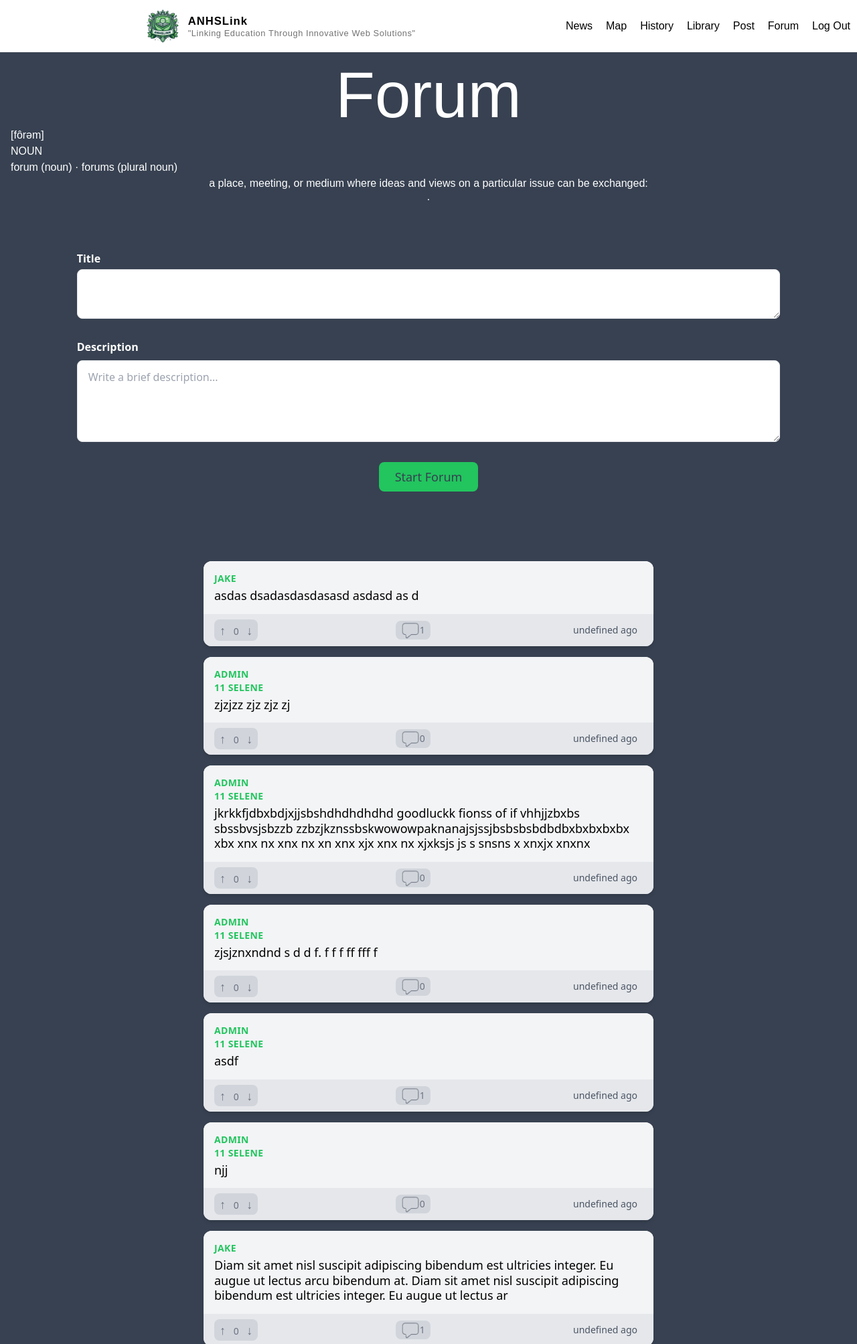
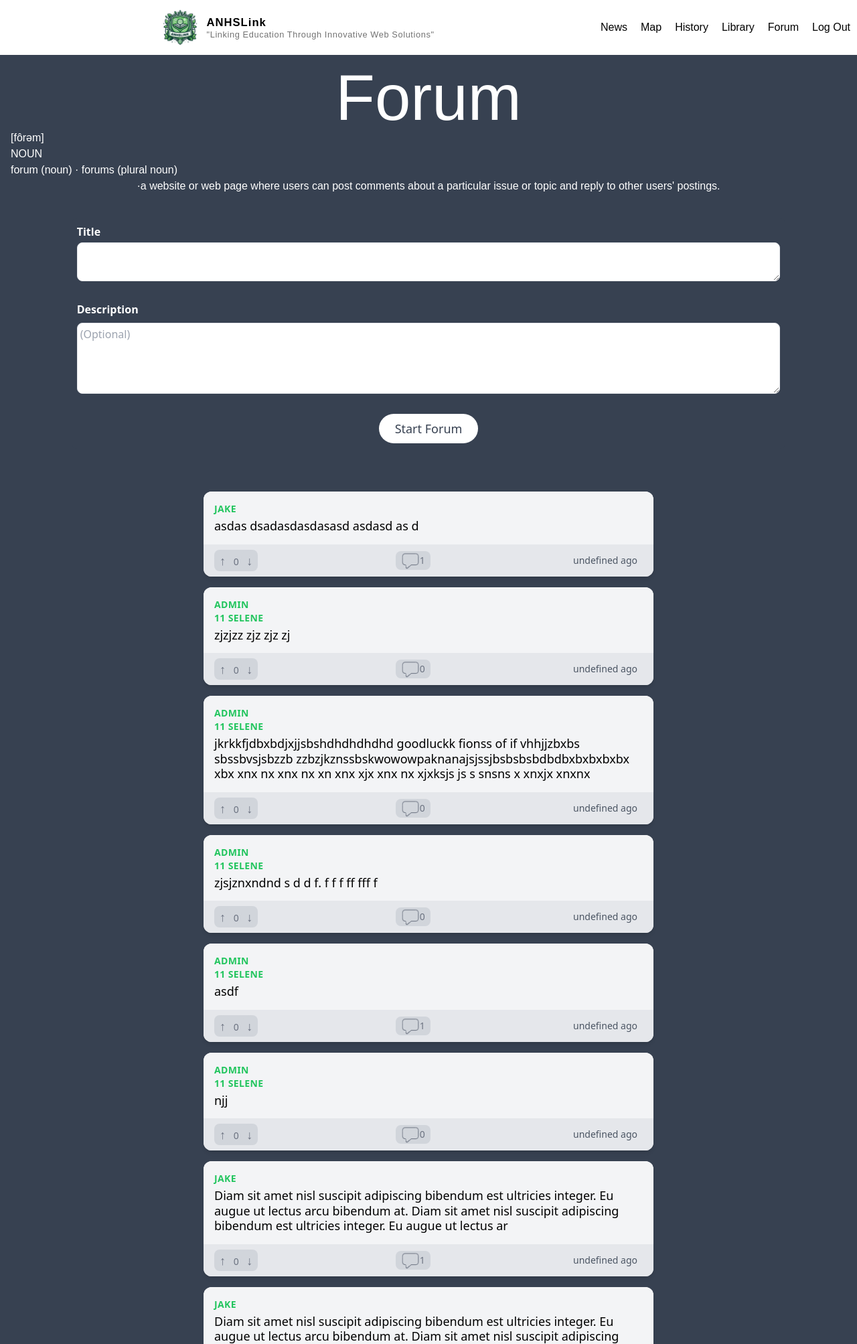
Before and after one commit to Cozyx213/ANHSLINK2, a Django app: page /forum in a window 1280 px wide. Shown: the top 2007 px of the page at 67% size. Run offline with Django 4.2, Linux system fonts and the light colour scheme; a user stored in the database is signed in; data comes from the database, SQL or seed files in the repository; both versions use the stored data as it was after the commit.

Commit message:
styled the forum

```diff
--- a/authentication/static/css/main.css
+++ b/authentication/static/css/main.css
@@ -944,6 +935,12 @@ video {
   --tw-gradient-stops: var(--tw-gradient-from), var(--tw-gradient-to);
 }
 
+.from-green-500 {
+  --tw-gradient-from: #22c55e var(--tw-gradient-from-position);
+  --tw-gradient-to: rgb(34 197 94 / 0) var(--tw-gradient-to-position);
+  --tw-gradient-stops: var(--tw-gradient-from), var(--tw-gradient-to);
+}
+
 .from-pink-500 {
   --tw-gradient-from: #ec4899 var(--tw-gradient-from-position);
   --tw-gradient-to: rgb(236 72 153 / 0) var(--tw-gradient-to-position);
@@ -956,34 +953,20 @@ video {
   --tw-gradient-stops: var(--tw-gradient-from), var(--tw-gradient-to);
 }
 
-.from-red-500 {
-  --tw-gradient-from: #ef4444 var(--tw-gradient-from-position);
-  --tw-gradient-to: rgb(239 68 68 / 0) var(--tw-gradient-to-position);
-  --tw-gradient-stops: var(--tw-gradient-from), var(--tw-gradient-to);
-}
-
-.from-gray-500 {
-  --tw-gradient-from: #6b7280 var(--tw-gradient-from-position);
-  --tw-gradient-to: rgb(107 114 128 / 0) var(--tw-gradient-to-position);
-  --tw-gradient-stops: var(--tw-gradient-from), var(--tw-gradient-to);
-}
-
 .from-white {
   --tw-gradient-from: #fff var(--tw-gradient-from-position);
   --tw-gradient-to: rgb(255 255 255 / 0) var(--tw-gradient-to-position);
   --tw-gradient-stops: var(--tw-gradient-from), var(--tw-gradient-to);
 }
 
-.from-green-500 {
-  --tw-gradient-from: #22c55e var(--tw-gradient-from-position);
-  --tw-gradient-to: rgb(34 197 94 / 0) var(--tw-gradient-to-position);
-  --tw-gradient-stops: var(--tw-gradient-from), var(--tw-gradient-to);
-}
-
 .to-blue-700 {
   --tw-gradient-to: #1d4ed8 var(--tw-gradient-to-position);
 }
 
+.to-green-500 {
+  --tw-gradient-to: #22c55e var(--tw-gradient-to-position);
+}
+
 .to-pink-700 {
   --tw-gradient-to: #be185d var(--tw-gradient-to-position);
 }
@@ -994,10 +977,6 @@ video {
 
 .to-white {
   --tw-gradient-to: #fff var(--tw-gradient-to-position);
-}
-
-.to-green-500 {
-  --tw-gradient-to: #22c55e var(--tw-gradient-to-position);
 }
 
 .object-cover {
@@ -1078,24 +1057,29 @@ video {
   padding-bottom: 0.75rem;
 }
 
+.px-1 {
+  padding-left: 0.25rem;
+  padding-right: 0.25rem;
+}
+
+.pb-24 {
+  padding-bottom: 6rem;
+}
+
 .pb-4 {
   padding-bottom: 1rem;
 }
 
+.pt-10 {
+  padding-top: 2.5rem;
+}
+
 .pt-5 {
   padding-top: 1.25rem;
 }
 
-.pb-8 {
-  padding-bottom: 2rem;
-}
-
-.pb-24 {
-  padding-bottom: 6rem;
-}
-
-.pt-10 {
-  padding-top: 2.5rem;
+.pb-16 {
+  padding-bottom: 4rem;
 }
 
 .text-left {
--- a/main/static/js/post.js
+++ b/main/static/js/post.js
@@ -22,7 +22,7 @@ document.addEventListener("DOMContentLoaded", () => {
         var charCounts = title.value.length;
 
         if (maxNumTitle - charCounts >= 0 ) {
-            countTitle.style.color = 'green';
+            countTitle.style.color = 'white';
             enableSubmit();
 
         } else if (maxNumTitle - charCounts < 0) {
@@ -30,7 +30,7 @@ document.addEventListener("DOMContentLoaded", () => {
             countTitle.style.color = 'red';
             disableSubmit();
         }
-        countTitle.innerHTML = maxNumTitle - charCounts;
+        countTitle.innerHTML =`${charCounts} / 200` ;
 
     });
 
@@ -38,13 +38,13 @@ document.addEventListener("DOMContentLoaded", () => {
         var charCounts = description.value.length;
 
         if( maxNumDescription - charCounts >= 0){
-            countDescription.style.color = 'green';
+            countDescription.style.color = 'white';
         } else if (maxNumDescription - charCounts <0 ){
             countDescription.style.color = 'red';
         }
 
         console.log(charCounts)
-        countDescription.innerHTML = maxNumDescription - charCounts;
+        countDescription.innerHTML =`${ charCounts} / 400`;
 
     });
 });
--- a/main/templates/main/base.html
+++ b/main/templates/main/base.html
@@ -35,9 +35,7 @@
                 <a href="{% url 'library' %}">
                     <p>Library</p>
                 </a>
-                <a href="{% url 'create_forum' %}">
-                    <p>Post</p>
-                </a>
+
                 <a href="{% url 'forum' %}">
                     <p>Forum</p>
                 </a>
--- a/main/templates/main/forum.html
+++ b/main/templates/main/forum.html
@@ -10,24 +10,34 @@
   <p class="text-left">NOUN</p>
   <p class="text-left">forum (noun) · forums (plural noun) </p>
 
-  <p>a place, meeting, or medium where ideas and views on a particular issue can be exchanged:</p>
-  <p>·</p>
+
+  <p>·a website or web page where users can post comments about a particular issue or topic and reply to other users'
+    postings.</p>
 
 </div>
 
-<div class="flex justify-center items-center pt-10 pb-24 bg-gray-700">
+<div class="flex justify-center items-center pt-5 pb-16 bg-gray-700">
   <form method="POST" class="p-2 md:p-2 w-5/6 bg-gray-700 rounded-lg bottom-10 " action="{% url 'forum' %}">
     <div class="mb-6">
       {% csrf_token %}
-      <label for="title" class="block mb-1 text-md font-semibold text-white">Title <p id="countTitle"></p></label>
-      <textarea id="title" name="title" type="text" placeholder="Enter title here" class="w-full px-4 py-3 border rounded-lg text-gray-800 focus:outline-none focus:ring-2 focus:ring-blue-500 focus:border-transparent" required> </textarea>
+      <label for="title" class="block mb-1 text-md font-semibold text-white">Title </label>
+      <textarea id="title" maxlength="200" name="title" type="text" placeholder="Title"
+        class="w-full px-1 py-1 border rounded-lg text-gray-800 focus:outline-none focus:ring-2 focus:ring-blue-500 focus:border-transparent"
+        required> </textarea>
+      <p id="countTitle" class="text-right text-sm">
+      </p>
     </div>
     <div class="mb-6">
-      <label for="description" class="block mb-2 text-md font-semibold text-white">Description <p id="countDescription"></p></label>
-      <textarea id="description" name="description" rows="4" placeholder="Write a brief description..." class="w-full px-4 py-3 border rounded-lg text-gray-800 focus:outline-none focus:ring-2 focus:ring-blue-500 focus:border-transparent" required></textarea>
+      <label for="description" class="block mb-2 text-md font-semibold text-white">Description </label>
+      <textarea id="description" maxlength="400" name="description" rows="4" placeholder="(Optional)"
+        class="w-full px-1 py-1  border rounded-lg text-gray-800 focus:outline-none focus:ring-2 focus:ring-blue-500 focus:border-transparent"
+        required></textarea>
+      <p id="countDescription" class="text-right text-sm">
+      </p>
     </div>
     <div class="flex justify-center">
-      <input id="submit" type="submit" value="Start Forum" class="cursor-pointer px-6 py-2 text-lg text-gray-700 bg-gradient-to-r from-green-500 to-green-500 rounded-lg hover:from-blue-700 hover:to-blue-500 focus:outline-none focus:ring-4 focus:ring-blue-300">
+      <input id="submit" type="submit" value="Start Forum"
+        class="cursor-pointer px-6 py-2 text-lg rounded-full text-gray-700 bg-gradient-to-r from-white to-white  hover:from-blue-700 hover:to-blue-500 focus:outline-none focus:ring-4 focus:ring-blue-300">
     </div>
   </form>
 </div>
@@ -38,8 +48,9 @@
     <div class="max-w-md mx-auto bg-white rounded-xl shadow-md overflow-hidden md:max-w-2xl mb-4">
       <div class="md:flex bg-gray-100">
         <div class="p-4 size-full  ">
-          <div class="uppercase tracking-wide text-sm text-green-500 font-semibold author">{{forum.author.username}}</div>
-          <div class="uppercase tracking-wide text-sm text-green-500 font-semibold author">{{ forum.author.profile.grade}} {{ forum.author.profile.section }}</div>
+          <div class="uppercase tracking-wide text-sm text-green-500 font-semibold author">{{forum.author.username}}
+          </div>
+          <div class="uppercase tracking-wide text-sm text-green-500 font-semibold author">{{forum.author.profile.grade}} {{ forum.author.profile.section }}</div>
           <div class="block mt-1 text-lg leading-tight font-medium text-black ">{{forum.title}}</div>
         </div>
       </div>
```
Also changed, not shown: other parts of authentication/static/css/main.css (+14 -33 lines), main/templates/main/forum_about.html (+7 -7 lines), db.sqlite3.
